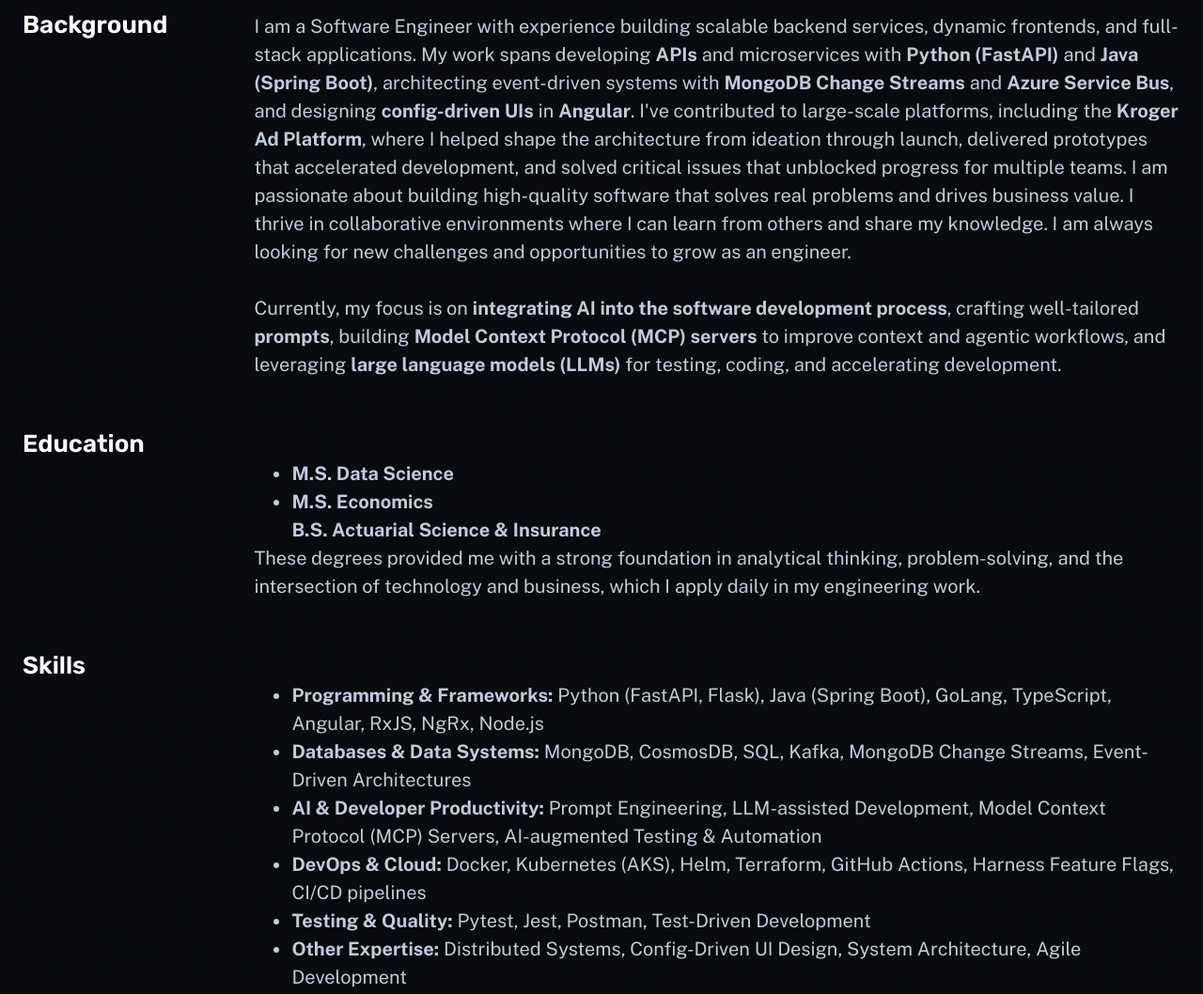
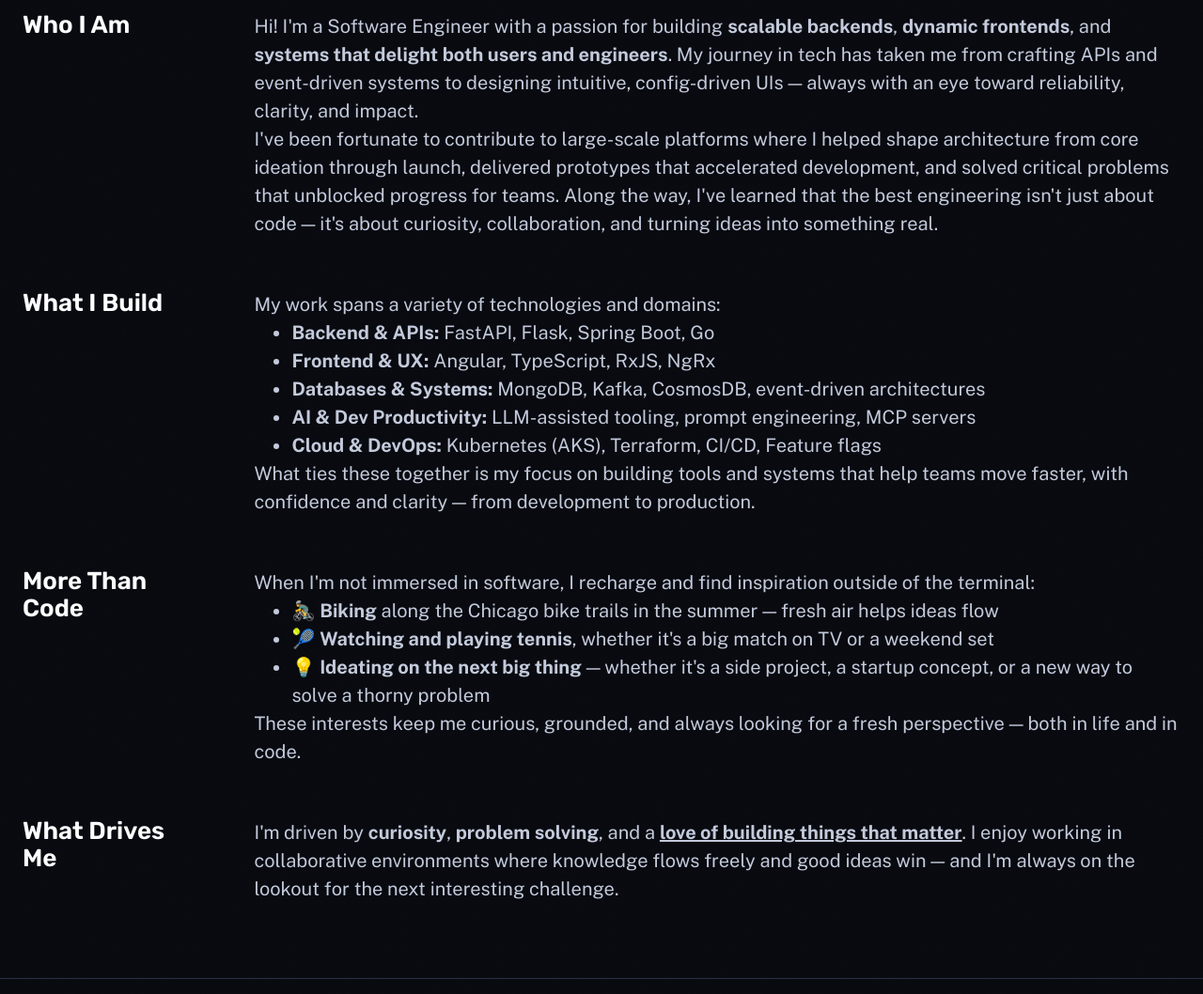
Before and after one commit to AdemolaAri/my-website, an Astro site: page /about in a window 1280 px wide. Shown: the part 960-2018 px from the top of the page at 94% size. Built offline with nearby package versions, Linux system fonts and the light colour scheme; Astro itself is replaced by a stand-in of ours.

Commit message:
refactor about page content and structure for clarity and engagement

```diff
--- a/src/pages/about.astro
+++ b/src/pages/about.astro
@@ -4,86 +4,80 @@ import Hero from '../components/Hero.astro';
 import BaseLayout from '../layouts/BaseLayout.astro';
 ---
 
-<BaseLayout title="About | Ademola Arigbabuwo" description="About Ademola Arigbabuwo Lorem Ipsum">
+<BaseLayout
+	title="About | Ademola Arigbabuwo"
+	description="Learn more about Ademola — his journey as a software engineer, what he builds, and what lights him up outside of code."
+>
 	<div class="stack gap-20">
 		<main class="wrapper about">
 			<Hero
 				title="About"
-				tagline="Thanks for stopping by. Read below to learn more about myself and my background."
+				tagline="Hey there! I'm Ademola — here's a bit about what I build, what I love, and what keeps me curious."
 			>
 				<img
 					width="1553"
 					height="873"
 					src="/assets/at-work.png"
-					alt="Ademola Arigbabuwo out in the mountains"
+					alt="Ademola Arigbabuwo working on software"
 				/>
 			</Hero>
 
 			<section>
-				<h2 class="section-title">Background</h2>
+				<h2 class="section-title">Who I Am</h2>
 				<div class="content">
 					<p>
-						I am a Software Engineer with experience building scalable backend services,
-						dynamic frontends, and full-stack applications.
-						My work spans developing <b>APIs</b> and microservices with <b>Python (FastAPI)</b> and <b>Java (Spring Boot)</b>,
-						architecting event-driven systems with <b>MongoDB Change Streams</b> and <b>Azure Service Bus</b>, and designing
-						<b>config-driven UIs</b> in <b>Angular</b>. I've contributed to large-scale platforms, including the <b>Kroger Ad Platform</b>,
-						where I helped shape the architecture from ideation through launch, delivered prototypes that accelerated
-						development, and solved critical issues that unblocked progress for multiple teams.
-
-						I am passionate about building high-quality software that solves real problems and drives business value.
-						I thrive in collaborative environments where I can learn from others and share my knowledge.
-						I am always looking for new challenges and opportunities to grow as an engineer.
+						Hi! I&apos;m a Software Engineer with a passion for building <strong>scalable backends</strong>, <strong>dynamic frontends</strong>, and <strong>systems that delight both users and engineers</strong>.
+						My journey in tech has taken me from crafting APIs and event-driven systems to designing intuitive, config-driven UIs — always with an eye toward reliability, clarity, and impact.
 					</p>
-					<br />
 					<p>
-						Currently, my focus is on <b>integrating AI into the software development process</b>, crafting well-tailored <b>prompts</b>,
-						building <b>Model Context Protocol (MCP) servers</b> to improve context and agentic workflows, and leveraging
-						<b>large language models (LLMs)</b> for testing, coding, and accelerating development.
+						I&apos;ve been fortunate to contribute to large-scale platforms where I helped shape architecture from core ideation through launch, delivered prototypes that accelerated development, and solved critical problems that unblocked progress for teams.
+						Along the way, I&apos;ve learned that the best engineering isn&apos;t just about code — it&apos;s about curiosity, collaboration, and turning ideas into something real.
 					</p>
 				</div>
 			</section>
+
 			<section>
-				<h2 class="section-title">Education</h2>
+				<h2 class="section-title">What I Build</h2>
 				<div class="content">
-					<br />
+					<p>
+						My work spans a variety of technologies and domains:
+					</p>
 					<ul>
-						<li>
-							<b>M.S. Data Science</b>
-						</li>
-						<li>
-							<b>M.S. Economics</b>
-						</li>
-							<b>B.S. Actuarial Science & Insurance</b>
-						</li>
+						<li><b>Backend & APIs:</b> FastAPI, Flask, Spring Boot, Go</li>
+						<li><b>Frontend & UX:</b> Angular, TypeScript, RxJS, NgRx</li>
+						<li><b>Databases & Systems:</b> MongoDB, Kafka, CosmosDB, event-driven architectures</li>
+						<li><b>AI & Dev Productivity:</b> LLM-assisted tooling, prompt engineering, MCP servers</li>
+						<li><b>Cloud & DevOps:</b> Kubernetes (AKS), Terraform, CI/CD, Feature flags</li>
 					</ul>
-					<p>These degrees provided me with a strong foundation in analytical thinking, problem-solving, and the intersection of technology and business, which I apply daily in my engineering work.</p>
+					<p>
+						What ties these together is my focus on building tools and systems that help teams move faster, with confidence and clarity — from development to production.
+					</p>
 				</div>
 			</section>
+
 			<section>
-				<h2 class="section-title">Skills</h2>
+				<h2 class="section-title">More Than Code</h2>
 				<div class="content">
-					<br />
+					<p>
+						When I&apos;m not immersed in software, I recharge and find inspiration outside of the terminal:
+					</p>
 					<ul>
-						<li>
-							<b>Programming & Frameworks:</b> Python (FastAPI, Flask), Java (Spring Boot), GoLang, TypeScript, Angular, RxJS, NgRx, Node.js
-						</li>
-						<li>
-							<b>Databases & Data Systems:</b> MongoDB, CosmosDB, SQL, Kafka, MongoDB Change Streams, Event-Driven Architectures
-						</li>
-						<li>
-							<b>AI & Developer Productivity:</b> Prompt Engineering, LLM-assisted Development, Model Context Protocol (MCP) Servers, AI-augmented Testing & Automation
-						</li>
-						<li>
-							<b>DevOps & Cloud:</b> Docker, Kubernetes (AKS), Helm, Terraform, GitHub Actions, Harness Feature Flags, CI/CD pipelines
-						</li>
-						<li>
-							<b>Testing & Quality:</b> Pytest, Jest, Postman, Test-Driven Development
-						</li>
-						<li>
-							<b>Other Expertise:</b> Distributed Systems, Config-Driven UI Design, System Architecture, Agile Development
-						</li>
+						<li>🚴‍♂️ <strong>Biking</strong> along the Chicago bike trails in the summer — fresh air helps ideas flow</li>
+						<li>🎾 <strong>Watching and playing tennis</strong>, whether it&apos;s a big match on TV or a weekend set</li>
+						<li>💡 <strong>Ideating on the next big thing</strong> — whether it&apos;s a side project, a startup concept, or a new way to solve a thorny problem</li>
 					</ul>
+					<p>
+						These interests keep me curious, grounded, and always looking for a fresh perspective — both in life and in code.
+					</p>
+				</div>
+			</section>
+
+			<section>
+				<h2 class="section-title">What Drives Me</h2>
+				<div class="content">
+					<p>
+						I&apos;m driven by <strong>curiosity</strong>, <strong>problem solving</strong>, and a <u><b>love of building things that matter</b></u>. I enjoy working in collaborative environments where knowledge flows freely and good ideas win — and I&apos;m always on the lookout for the next interesting challenge.
+					</p>
 				</div>
 			</section>
 		</main>
```
